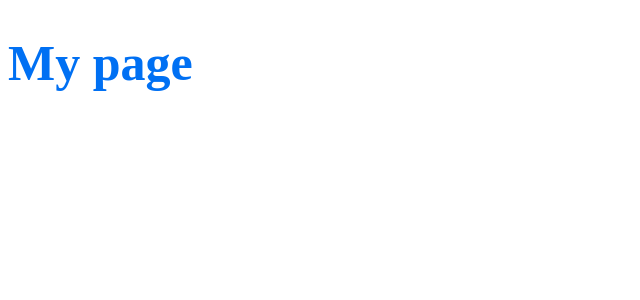
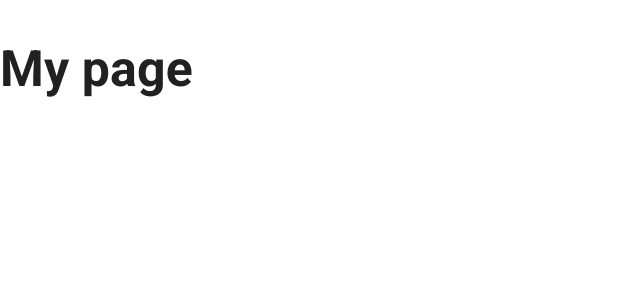
Before and after one commit to nb256/naim-buru-com, a Next.js app: page / in a window 1280 px wide. Shown: the top 300 px of the page, without its empty margins (0-640 px from the left). Built offline with nearby package versions, Linux system fonts and the light colour scheme.

Commit message:
add material-ui

```diff
--- a/package.json
+++ b/package.json
@@ -13,6 +13,9 @@
     ]
   },
   "dependencies": {
+    "@material-ui/core": "^4.2.0",
+    "@material-ui/styles": "^4.2.0",
+    "clsx": "^1.0.4",
     "next": "^9.0.1",
     "react": "^16.8.6",
     "react-dom": "^16.8.6",
--- a/pages/_app.js
+++ b/pages/_app.js
@@ -1,22 +1,35 @@
-import App, { Container } from 'next/app'
-import React from 'react'
-import { ThemeProvider } from 'styled-components'
+import React from "react";
+import App, { Container } from "next/app";
+import Head from "next/head";
+import { ThemeProvider } from "@material-ui/styles";
+import CssBaseline from "@material-ui/core/CssBaseline";
+import theme from "../src/theme";
 
-const theme = {
-  colors: {
-    primary: '#0070f3'
+class MyApp extends App {
+  componentDidMount() {
+    // Remove the server-side injected CSS.
+    const jssStyles = document.querySelector("#jss-server-side");
+    if (jssStyles) {
+      jssStyles.parentNode.removeChild(jssStyles);
     }
   }
 
-export default class MyApp extends App {
-  render () {
-    const { Component, pageProps } = this.props
+  render() {
+    const { Component, pageProps } = this.props;
+
     return (
       <Container>
+        <Head>
+          <title>My page</title>
+        </Head>
         <ThemeProvider theme={theme}>
+          {/* CssBaseline kickstart an elegant, consistent, and simple baseline to build upon. */}
+          <CssBaseline />
           <Component {...pageProps} />
         </ThemeProvider>
       </Container>
-    )
+    );
   }
 }
+
+export default MyApp;
--- a/pages/_document.js
+++ b/pages/_document.js
@@ -1,29 +1,64 @@
-import Document from 'next/document'
-import { ServerStyleSheet } from 'styled-components'
+import React from "react";
+import Document, { Head, Main, NextScript } from "next/document";
+import flush from "styled-jsx/server";
+import { ServerStyleSheet } from "styled-components";
+import { ServerStyleSheets } from "@material-ui/styles";
+import theme from "../src/theme";
 
-export default class MyDocument extends Document {
-  static async getInitialProps (ctx) {
-    const sheet = new ServerStyleSheet()
-    const originalRenderPage = ctx.renderPage
+class MyDocument extends Document {
+  static async getInitialProps(ctx) {
+    const sheet = new ServerStyleSheet();
+    const sheets = new ServerStyleSheets();
+    const originalRenderPage = ctx.renderPage;
 
     try {
       ctx.renderPage = () =>
         originalRenderPage({
-          enhanceApp: App => props => sheet.collectStyles(<App {...props} />)
-        })
-
-      const initialProps = await Document.getInitialProps(ctx)
+          enhanceApp: App => props => ({
+            ...sheet.collectStyles(<App {...props} />),
+            ...sheets.collect(<App {...props} />)
+          })
+        });
+      const initialProps = await Document.getInitialProps(ctx);
       return {
         ...initialProps,
         styles: (
-          <>
-            {initialProps.styles}
+          <React.Fragment>
+            {sheets.getStyleElement()}
             {sheet.getStyleElement()}
-          </>
+            {flush() || null}
+          </React.Fragment>
         )
-      }
+      };
     } finally {
-      sheet.seal()
+      sheet.seal();
     }
   }
+
+  render() {
+    return (
+      <html lang="en" dir="ltr">
+        <Head>
+          <meta charSet="utf-8" />
+          {/* Use minimum-scale=1 to enable GPU rasterization */}
+          <meta
+            name="viewport"
+            content="minimum-scale=1, initial-scale=1, width=device-width, shrink-to-fit=no"
+          />
+          {/* PWA primary color */}
+          <meta name="theme-color" content={theme.palette.primary.main} />
+          <link
+            rel="stylesheet"
+            href="https://fonts.googleapis.com/css?family=Roboto:300,400,500,700&display=swap"
+          />
+        </Head>
+        <body>
+          <Main />
+          <NextScript />
+        </body>
+      </html>
+    );
+  }
 }
+
+export default MyDocument;
--- a/pages/index.js
+++ b/pages/index.js
@@ -1,9 +1,8 @@
-import React from 'react'
-import styled from 'styled-components'
+import React from "react";
+import styled from "styled-components";
 
 const Title = styled.h1`
   font-size: 50px;
-  color: ${({ theme }) => theme.colors.primary};
-`
+`;
 
-export default () => <Title>My page</Title>
+export default () => <Title>My page</Title>;
--- /dev/null
+++ b/src/theme.js
@@ -0,0 +1,22 @@
+import { createMuiTheme } from '@material-ui/core/styles';
+import red from '@material-ui/core/colors/red';
+
+// Create a theme instance.
+const theme = createMuiTheme({
+  palette: {
+    primary: {
+      main: '#556cd6',
+    },
+    secondary: {
+      main: '#19857b',
+    },
+    error: {
+      main: red.A400,
+    },
+    background: {
+      default: '#fff',
+    },
+  },
+});
+
+export default theme;
```
Also changed, not shown: 1 other file (tests, documents, lock files or other folders). Lines whose indentation alone changed are shown as unchanged.
